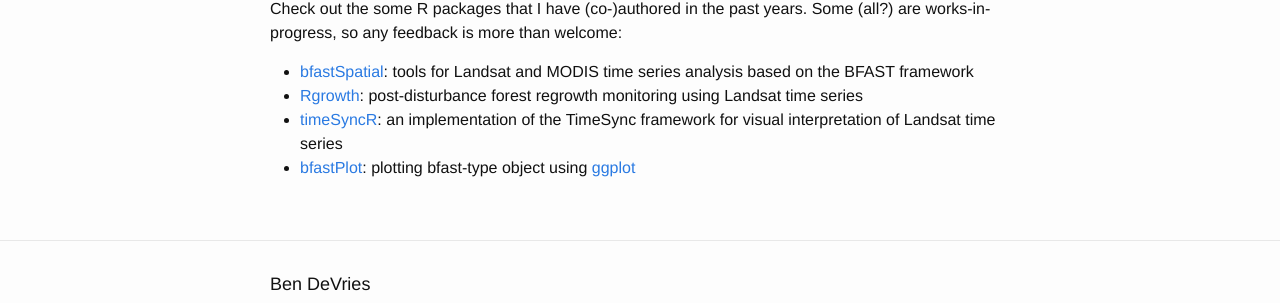
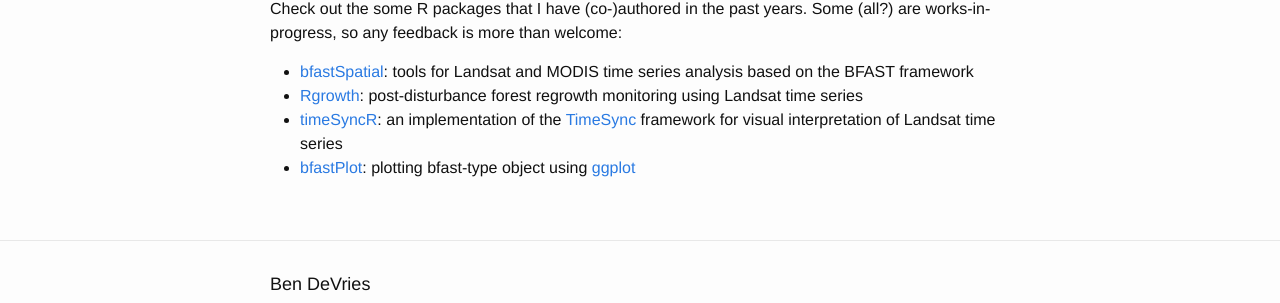
Before and after one commit to bendv/bendv.github.io, a Jekyll site: the page built from _posts/2015-10-25-welcome.md, in a window 1280 px wide. Shown: the part 266-569 px from the top of the page. Built offline with Jekyll 4.4.1, drawn with Linux system fonts in a browser that asks for light colours; part of the change alters nothing that is shown.

```diff
--- a/_posts/2015-10-25-welcome.md
+++ b/_posts/2015-10-25-welcome.md
@@ -8,7 +8,7 @@ Welcome to my site! I am a recent PhD graduate from Wageningen University in the
 
 Check out the some R packages that I have (co-)authored in the past years. Some (all?) are works-in-progress, so any feedback is more than welcome:
 
-* [bfastSpatial](http://github.com/dutri001/bfastSpatial): tools for Landsat and MODIS time series analysis based on the BFAST framework
-* [Rgrowth](http://github.com/bendv/Rgrowth): post-disturbance forest regrowth monitoring using Landsat time series
-* [timeSyncR](http://github.com/bendv/timeSyncR): an implementation of the TimeSync framework for visual interpretation of Landsat time series
-* [bfastPlot](http://github.com/bendv/bfastPlot): plotting bfast-type object using [ggplot](http://ggplot2.org/)
+* <a href="http://github.com/dutri001/bfastSpatial" target="_blank">bfastSpatial</a>: tools for Landsat and MODIS time series analysis based on the BFAST framework
+* <a href="http://github.com/bendv/Rgrowth" target="_blank">Rgrowth</a>: post-disturbance forest regrowth monitoring using Landsat time series
+* <a href="http://github.com/bendv/timeSyncR" target="_blank">timeSyncR</a>: an implementation of the <a href="http://timesync.forestry.oregonstate.edu/" target="_blank">TimeSync</a> framework for visual interpretation of Landsat time series
+* <a href="http://github.com/bendv/bfastPlot" target="_blank">bfastPlot</a>: plotting bfast-type object using <a href="http://ggplot2.org/" target="_blank">ggplot</a>
```
